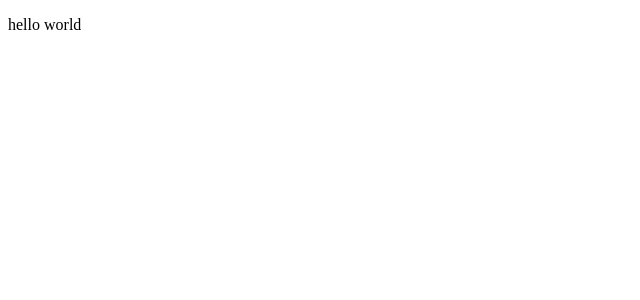
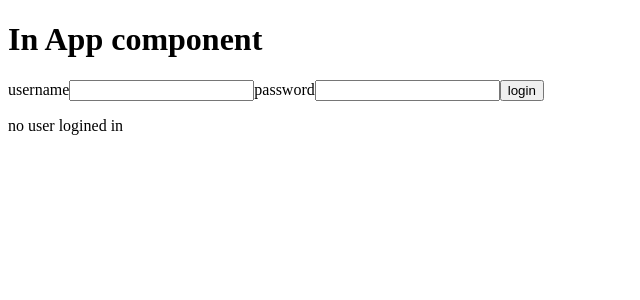
Before and after one commit to arentalb/react-practice-components, a React (Vite) app: page / in a window 1280 px wide. Shown: the top 300 px of the page, without its empty margins (0-640 px from the left). Built offline with nearby package versions, Linux system fonts and the light colour scheme.

Commit message:
Create a context for login functionality

```diff
--- a/src/App.jsx
+++ b/src/App.jsx
@@ -1,5 +1,12 @@
+import { Login } from "./Login.jsx";
+
 function App() {
-  return <p>hello world </p>;
+  return (
+    <div>
+      <h1>In App component </h1>
+      <Login />
+    </div>
+  );
 }
 
 export default App;
--- /dev/null
+++ b/src/Login.jsx
@@ -0,0 +1,43 @@
+import { useState } from "react";
+import { useAuth } from "./contexts/AuthContext.jsx";
+
+export function Login() {
+  const [username, setUsername] = useState("");
+  const [password, setPassword] = useState("");
+
+  const { login, user } = useAuth();
+
+  function handelFormSubmit(e) {
+    e.preventDefault();
+    login(username, password);
+  }
+
+  return (
+    <form onSubmit={handelFormSubmit}>
+      <label htmlFor="username">username</label>
+      <input
+        type="text"
+        id={"username"}
+        value={username}
+        onChange={(e) => {
+          setUsername(e.target.value);
+        }}
+      />
+      <label htmlFor="password">password</label>
+      <input
+        type="text"
+        id={"password"}
+        value={password}
+        onChange={(e) => {
+          setPassword(e.target.value);
+        }}
+      />
+      <button>login</button>
+      <p>
+        {user !== null
+          ? `${user.username} & ${user.password} &  ${user.profileImage}`
+          : "no user logined in "}
+      </p>
+    </form>
+  );
+}
--- /dev/null
+++ b/src/contexts/AuthContext.jsx
@@ -0,0 +1,61 @@
+import { createContext, useContext, useReducer } from "react";
+
+const initialState = {
+  user: null,
+  isAuthenticated: false,
+};
+function reducer(state, action) {
+  switch (action.type) {
+    case "login":
+      return { ...state, user: action.payload, isAuthenticated: true };
+    case "logout":
+      return { ...state, user: null, isAuthenticated: false };
+    default:
+      throw new Error("Unknown action ");
+  }
+}
+
+const AuthContext = createContext();
+
+// eslint-disable-next-line react/prop-types
+function AuthProvider({ children }) {
+  const [{ user, isAuthenticated }, dispatch] = useReducer(
+    reducer,
+    initialState,
+  );
+
+  function login(username, password) {
+    console.log(username);
+    console.log(password);
+    console.log("------");
+
+    const user = {
+      username: "aren",
+      password: "12345",
+      profileImage: "image.pnj",
+    };
+
+    if (username === user.username && password === user.password) {
+      dispatch({ type: "login", payload: user });
+    }
+  }
+
+  function logout() {
+    dispatch({ type: "logout" });
+  }
+
+  return (
+    <AuthContext.Provider value={{ isAuthenticated, user, login, logout }}>
+      {children}
+    </AuthContext.Provider>
+  );
+}
+
+function useAuth() {
+  const context = useContext(AuthContext);
+  if (context === undefined)
+    throw new Error("The (AuthContext) was used outside (AuthProvider)");
+  return context;
+}
+
+export { useAuth, AuthProvider };
--- a/src/main.jsx
+++ b/src/main.jsx
@@ -1,9 +1,12 @@
-import React from 'react'
-import ReactDOM from 'react-dom/client'
-import App from './App.jsx'
+import React from "react";
+import ReactDOM from "react-dom/client";
+import App from "./App.jsx";
+import { AuthProvider } from "./contexts/AuthContext.jsx";
 
-ReactDOM.createRoot(document.getElementById('root')).render(
+ReactDOM.createRoot(document.getElementById("root")).render(
   <React.StrictMode>
-    <App />
+    <AuthProvider>
+      <App />
+    </AuthProvider>
   </React.StrictMode>,
-)
+);
```
